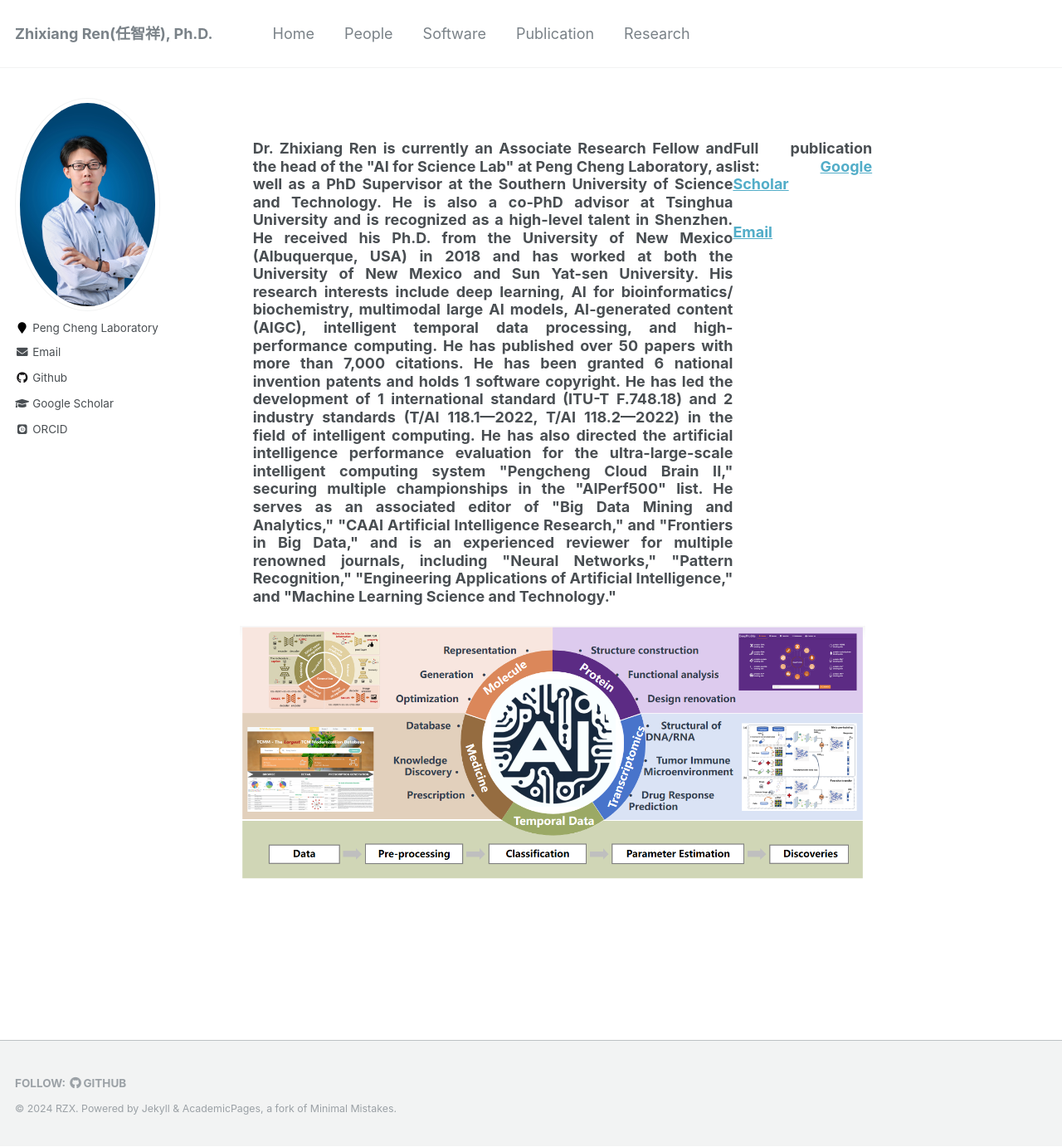
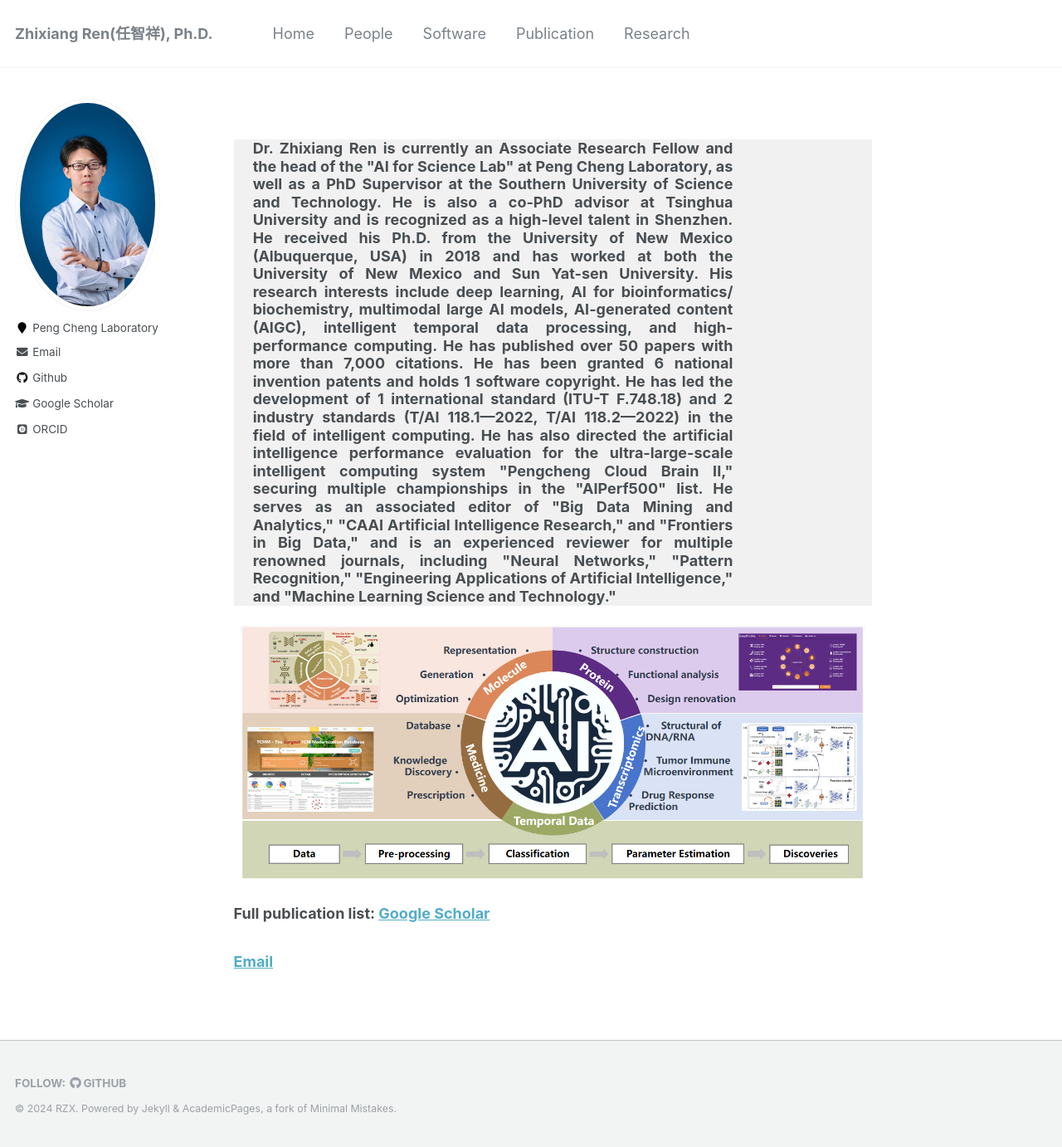
Before and after one commit to zhixiang-ren/zhixiang-ren.github.io, a Jekyll site: the page built from _pages/about.html, in a window 1280 px wide and 1382 px high. Shown: the whole window at 83% size. Built offline with Jekyll 4.4.1, drawn with Linux system fonts in a browser that asks for light colours; some web fonts are replaced.

Commit message:
Update about.html

```diff
--- a/_pages/about.html
+++ b/_pages/about.html
@@ -10,7 +10,7 @@ redirect_from:
 
 <!-- <h3 style="text-align:justify;">Biography:</h3> -->
 <div style="width: 100%;padding-left: 3%;padding-right: 3%;background-color: rgb(241, 241, 241);">
-  <div style="width: 80%;float: left;">
+  <div style="width: 80%;">
     <h3 style="text-align:justify;">
       Dr. Zhixiang Ren is currently an Associate Research Fellow and the head of the "AI for Science Lab" at Peng Cheng Laboratory, as well as a PhD Supervisor at the Southern University of Science and Technology.
       He is also a co-PhD advisor at Tsinghua University and is recognized as a high-level talent in Shenzhen.
```
